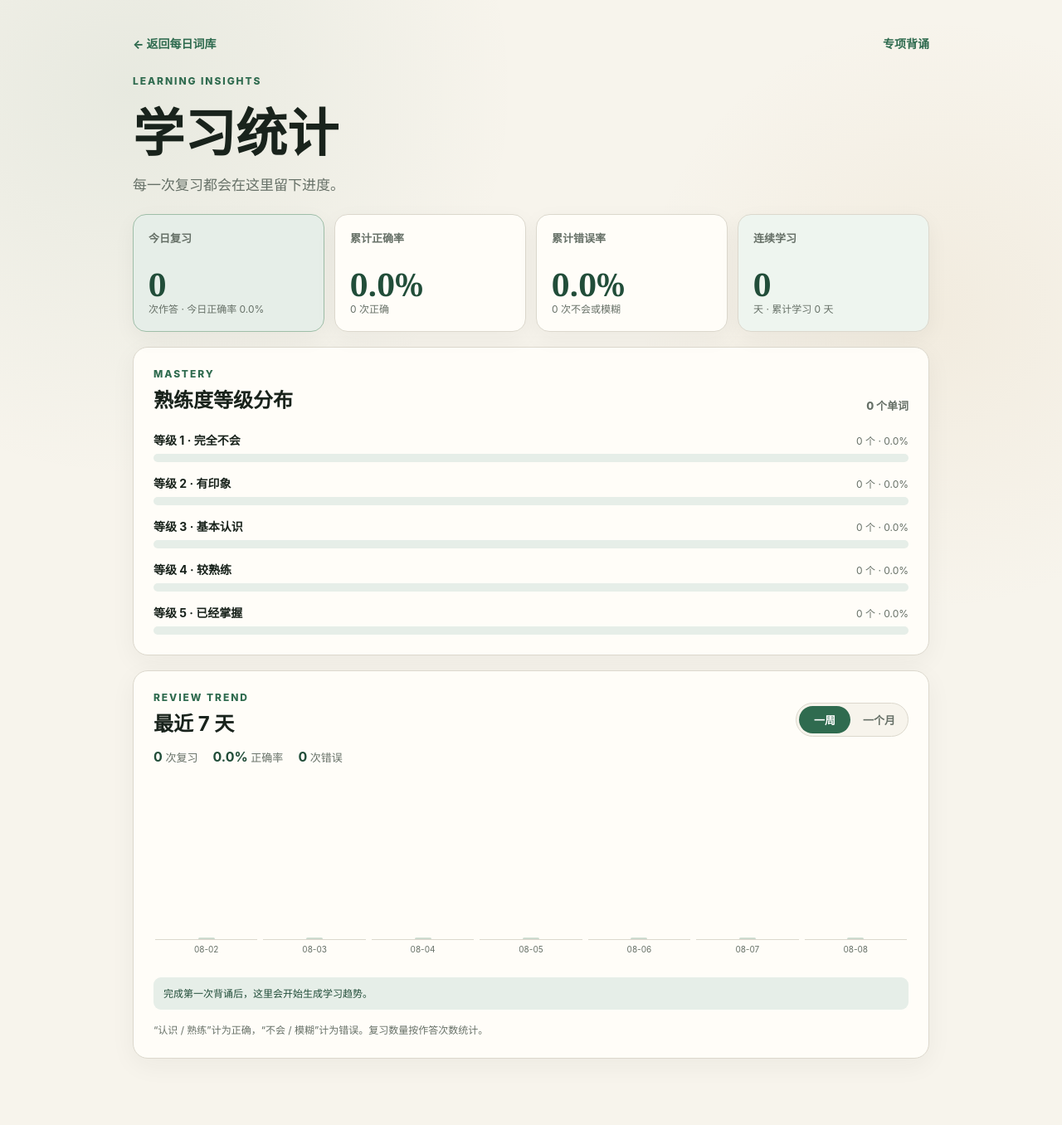
After one commit to cuclr/English, a Flask app: page /statistics in a window 1280 px wide. The commit adds this page. Shown: the whole page at 83% size. Run offline with Flask 3, Linux system fonts and the light colour scheme; data that the repository does not hold is empty.

Commit message:
feat(stats): add learning progress dashboard

```diff
--- a/app.py
+++ b/app.py
@@ -7,6 +7,7 @@ from flask import Flask, flash, jsonify, redirect, render_template, request, ses
 
 from backup_manager import BackupError, DatabaseBackupManager
 from book_manager import BookManager, BookManagerError
+from learning_statistics import build_learning_statistics, normalize_period
 from pdf_search import PdfSearchError, PdfSearcher
 from spaced_repetition import (
     calculate_review_update,
@@ -530,6 +531,18 @@ def index():
 def health_check():
     """Identify the local app so the Windows launcher avoids duplicate servers."""
     return {"app": "english-vocabulary", "status": "ok"}
+
+
+@app.get("/statistics")
+def learning_statistics():
+    """Show read-only learning summaries and recent review trends."""
+    period_days = normalize_period(request.args.get("period"))
+    with get_db() as connection:
+        statistics = build_learning_statistics(
+            connection,
+            period_days=period_days,
+        )
+    return render_template("statistics.html", statistics=statistics)
 
 
 @app.route("/settings")
--- a/static/style.css
+++ b/static/style.css
@@ -483,6 +483,47 @@ small { color: var(--muted); }
 .word-edit-grid > div { display: grid; gap: 7px; }
 .save-word-button { width: auto; min-width: 140px; margin: 5px 0 0 auto; padding: 0 18px; }
 
+.statistics-page { width: min(960px, calc(100% - 32px)); margin: 0 auto; padding: 42px 0 80px; }
+.statistics-header { margin: 28px 0 24px; }
+.statistics-header h1 { margin: 6px 0 8px; color: var(--ink); font-family: Georgia, serif; font-size: clamp(40px, 7vw, 62px); }
+.statistics-header > p:last-child { margin: 0; color: var(--muted); font-size: 17px; }
+.statistics-summary { display: grid; grid-template-columns: repeat(4, 1fr); gap: 12px; margin-bottom: 18px; }
+.stat-card { display: flex; min-width: 0; min-height: 142px; padding: 18px; border: 1px solid var(--line); border-radius: 16px; background: var(--card); box-shadow: 0 8px 26px rgb(36 48 39 / 5%); flex-direction: column; }
+.stat-card > span { color: var(--muted); font-size: 13px; font-weight: 800; }
+.stat-card > strong { margin: auto 0 3px; color: var(--green-dark); font-family: Georgia, serif; font-size: 38px; line-height: 1; }
+.stat-card > small { overflow-wrap: anywhere; font-size: 12px; line-height: 1.45; }
+.stat-card-primary { border-color: var(--accent-border); background: var(--accent-soft); }
+.stat-card-accent { background: var(--accent-surface); }
+.statistics-panel { margin-top: 18px; padding: 24px; border: 1px solid var(--line); border-radius: 18px; background: var(--card); box-shadow: 0 8px 30px rgb(36 48 39 / 5%); }
+.statistics-section-heading { display: flex; align-items: flex-end; justify-content: space-between; gap: 16px; margin-bottom: 22px; }
+.statistics-section-heading h2 { margin: 5px 0 0; font-size: 24px; }
+.statistics-section-heading > span { color: var(--muted); font-size: 13px; font-weight: 800; }
+.level-distribution { display: grid; gap: 15px; }
+.level-row-heading { display: flex; align-items: baseline; justify-content: space-between; gap: 12px; margin-bottom: 7px; }
+.level-row-heading strong { color: var(--ink); font-size: 14px; }
+.level-row-heading span { color: var(--muted); font-size: 12px; white-space: nowrap; }
+.level-track { height: 10px; overflow: hidden; border-radius: 999px; background: var(--accent-soft); }
+.level-track span { display: block; height: 100%; min-width: 0; border-radius: inherit; background: linear-gradient(90deg, var(--green), var(--accent-light)); transition: width .35s ease; }
+.period-switch { display: inline-flex; gap: 3px; padding: 3px; border: 1px solid var(--line); border-radius: 999px; background: var(--paper); }
+.period-switch a { min-width: 62px; padding: 7px 12px; border-radius: 999px; color: var(--muted); font-size: 13px; font-weight: 800; text-align: center; text-decoration: none; transition: color .16s ease, background-color .16s ease; }
+.period-switch a:hover { color: var(--green-dark); background: var(--accent-soft); }
+.period-switch a.is-active { color: white; background: var(--green); }
+.period-summary { display: flex; flex-wrap: wrap; gap: 8px 18px; margin: -8px 0 20px; color: var(--muted); font-size: 13px; }
+.period-summary strong { color: var(--green-dark); font-size: 16px; }
+.trend-scroll { overflow-x: auto; padding: 4px 2px 7px; border-radius: 10px; scrollbar-color: var(--accent-border) transparent; }
+.trend-scroll:focus { outline: 3px solid rgb(var(--accent-rgb) / 16%); }
+.trend-chart { display: flex; align-items: stretch; gap: 7px; min-width: 540px; height: 210px; }
+.trend-chart-month { min-width: 760px; gap: 4px; }
+.trend-day { display: grid; min-width: 0; flex: 1; grid-template-rows: 18px 1fr 18px; gap: 5px; text-align: center; }
+.trend-count { color: var(--muted); font-size: 10px; font-weight: 800; }
+.trend-bar-shell { display: flex; min-height: 0; align-items: flex-end; justify-content: center; border-bottom: 1px solid var(--line); }
+.trend-bar { width: min(20px, 72%); min-height: 4px; border-radius: 7px 7px 2px 2px; background: linear-gradient(180deg, var(--accent-light), var(--green)); transition: height .3s ease, filter .16s ease; }
+.trend-day:hover .trend-bar { filter: brightness(.9); }
+.trend-bar.is-empty { height: 2px !important; min-height: 2px; opacity: .28; }
+.trend-day small { overflow: visible; color: var(--muted); font-size: 10px; white-space: nowrap; }
+.statistics-note, .statistics-empty-note { margin: 15px 0 0; color: var(--muted); font-size: 12px; line-height: 1.6; }
+.statistics-empty-note { padding: 10px 12px; border-radius: 9px; background: var(--accent-soft); color: var(--green-dark); }
+
 @keyframes toast-in {
     from { opacity: 0; transform: translateY(-12px) scale(.98); }
     to { opacity: 1; transform: translateY(0) scale(1); }
@@ -497,7 +538,7 @@ small { color: var(--muted); }
 }
 
 @media (max-width: 480px) {
-    .page, .study-page, .dates-page, .settings-page, .review-range-page, .word-manager-page { width: min(100% - 20px, 960px); padding-top: 24px; padding-bottom: 48px; }
+    .page, .study-page, .dates-page, .settings-page, .review-range-page, .word-manager-page, .statistics-page { width: min(100% - 20px, 960px); padding-top: 24px; padding-bottom: 48px; }
     .card, .day-card, .empty-state, .settings-section { padding: 18px; border-radius: 14px; }
     .hero { margin-bottom: 24px; }
     .hero h1 { font-size: 43px; }
@@ -539,6 +580,15 @@ small { color: var(--muted); }
     .word-management-summary { gap: 10px; }
     .duplicate-list a { align-items: flex-start; flex-direction: column; gap: 4px; }
     .duplicate-list span { text-align: left; }
+    .statistics-summary { grid-template-columns: 1fr 1fr; gap: 9px; }
+    .stat-card { min-height: 128px; padding: 15px; }
+    .stat-card > strong { font-size: 32px; }
+    .statistics-panel { padding: 18px 15px; }
+    .statistics-section-heading { align-items: flex-start; flex-direction: column; gap: 10px; }
+    .trend-heading { gap: 14px; }
+    .period-switch { width: 100%; }
+    .period-switch a { flex: 1; }
+    .level-row-heading { align-items: flex-start; flex-direction: column; gap: 3px; }
     .range-toolbar { align-items: flex-start; flex-direction: column; gap: 8px; }
     .review-range-form { padding: 16px; }
     .favorite-review-module { padding: 16px; }
--- a/templates/index.html
+++ b/templates/index.html
@@ -14,6 +14,7 @@
                 <p class="eyebrow">VOCABULARY NOTEBOOK</p>
                 <div class="hero-links">
                     <a class="text-link" href="{{ url_for('custom_review_setup') }}">专项背诵</a>
+                    <a class="text-link" href="{{ url_for('learning_statistics') }}">学习统计</a>
                     <a class="text-link" href="{{ url_for('word_manager') }}">单词管理</a>
                     <a class="text-link" href="{{ url_for('date_library') }}">切换日期</a>
                     <a class="text-link" href="{{ url_for('settings_page') }}">设置</a>
--- /dev/null
+++ b/templates/statistics.html
@@ -0,0 +1,107 @@
+<!doctype html>
+<html lang="zh-CN">
+<head>
+    <meta charset="utf-8">
+    <meta name="viewport" content="width=device-width, initial-scale=1">
+    <title>学习统计</title>
+    <script src="{{ url_for('static', filename='theme.js') }}"></script>
+    <link rel="stylesheet" href="{{ url_for('static', filename='style.css') }}">
+</head>
+<body>
+    <main class="statistics-page">
+        <nav class="study-nav">
+            <a href="{{ url_for('index') }}">← 返回每日词库</a>
+            <a href="{{ url_for('custom_review_setup') }}">专项背诵</a>
+        </nav>
+
+        <header class="statistics-header">
+            <p class="eyebrow">LEARNING INSIGHTS</p>
+            <h1>学习统计</h1>
+            <p>每一次复习都会在这里留下进度。</p>
+        </header>
+
+        <section class="statistics-summary" aria-label="学习概览">
+            <article class="stat-card stat-card-primary">
+                <span>今日复习</span>
+                <strong>{{ statistics.today.review_count }}</strong>
+                <small>次作答 · 今日正确率 {{ statistics.today.accuracy }}%</small>
+            </article>
+            <article class="stat-card">
+                <span>累计正确率</span>
+                <strong>{{ statistics.all_time.accuracy }}%</strong>
+                <small>{{ statistics.all_time.correct_count }} 次正确</small>
+            </article>
+            <article class="stat-card">
+                <span>累计错误率</span>
+                <strong>{{ statistics.all_time.error_rate }}%</strong>
+                <small>{{ statistics.all_time.wrong_count }} 次不会或模糊</small>
+            </article>
+            <article class="stat-card stat-card-accent">
+                <span>连续学习</span>
+                <strong>{{ statistics.streak_days }}</strong>
+                <small>天 · 累计学习 {{ statistics.active_day_count }} 天</small>
+            </article>
+        </section>
+
+        <section class="statistics-panel level-panel">
+            <div class="statistics-section-heading">
+                <div>
+                    <p class="eyebrow">MASTERY</p>
+                    <h2>熟练度等级分布</h2>
+                </div>
+                <span>{{ statistics.total_words }} 个单词</span>
+            </div>
+            <div class="level-distribution">
+                {% for item in statistics.level_distribution %}
+                    <div class="level-row">
+                        <div class="level-row-heading">
+                            <strong>等级 {{ item.level }} · {{ item.label }}</strong>
+                            <span>{{ item.count }} 个 · {{ item.percent }}%</span>
+                        </div>
+                        <div class="level-track" aria-label="等级 {{ item.level }} 占比 {{ item.percent }}%">
+                            <span style="width: {{ item.percent }}%"></span>
+                        </div>
+                    </div>
+                {% endfor %}
+            </div>
+        </section>
+
+        <section class="statistics-panel trend-panel">
+            <div class="statistics-section-heading trend-heading">
+                <div>
+                    <p class="eyebrow">REVIEW TREND</p>
+                    <h2>最近 {{ statistics.period_days }} 天</h2>
+                </div>
+                <div class="period-switch" aria-label="趋势时间范围">
+                    <a href="{{ url_for('learning_statistics', period=7) }}" {% if statistics.period_days == 7 %}class="is-active" aria-current="page"{% endif %}>一周</a>
+                    <a href="{{ url_for('learning_statistics', period=30) }}" {% if statistics.period_days == 30 %}class="is-active" aria-current="page"{% endif %}>一个月</a>
+                </div>
+            </div>
+
+            <div class="period-summary">
+                <span><strong>{{ statistics.period.review_count }}</strong> 次复习</span>
+                <span><strong>{{ statistics.period.accuracy }}%</strong> 正确率</span>
+                <span><strong>{{ statistics.period.wrong_count }}</strong> 次错误</span>
+            </div>
+
+            <div class="trend-scroll" tabindex="0" aria-label="每日复习趋势图，可横向滚动">
+                <div class="trend-chart {% if statistics.period_days == 30 %}trend-chart-month{% endif %}">
+                    {% for day in statistics.trend %}
+                        <div class="trend-day" title="{{ day.date }}：{{ day.review_count }} 次，正确率 {{ day.accuracy }}%">
+                            <span class="trend-count">{{ day.review_count if day.review_count else '' }}</span>
+                            <div class="trend-bar-shell">
+                                <span class="trend-bar {% if day.review_count == 0 %}is-empty{% endif %}" style="height: {{ day.bar_percent }}%"></span>
+                            </div>
+                            <small>{{ day.label if day.show_label else '' }}</small>
+                        </div>
+                    {% endfor %}
+                </div>
+            </div>
+            {% if statistics.all_time.review_count == 0 %}
+                <p class="statistics-empty-note">完成第一次背诵后，这里会开始生成学习趋势。</p>
+            {% endif %}
+            <p class="statistics-note">“认识 / 熟练”计为正确，“不会 / 模糊”计为错误。复习数量按作答次数统计。</p>
+        </section>
+    </main>
+</body>
+</html>
```
Also changed, not shown: learning_statistics.py (added, +179 -0 lines), tests/test_learning_statistics.py (added, +132 -0 lines), CHANGELOG.md, README.md.
